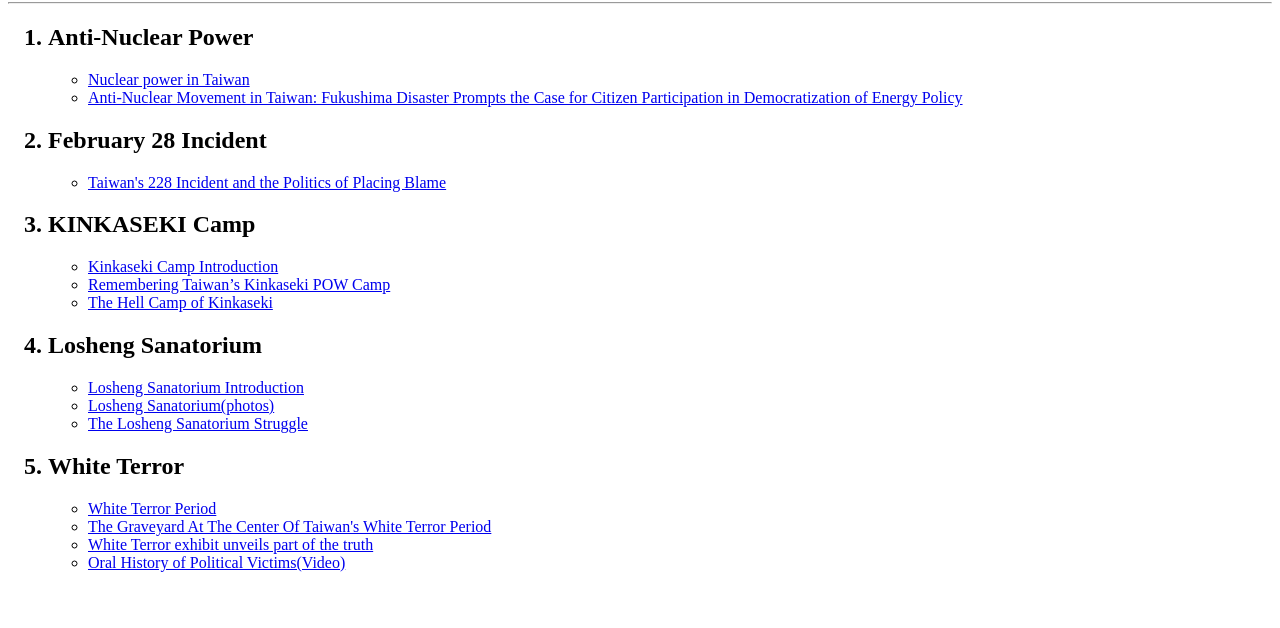
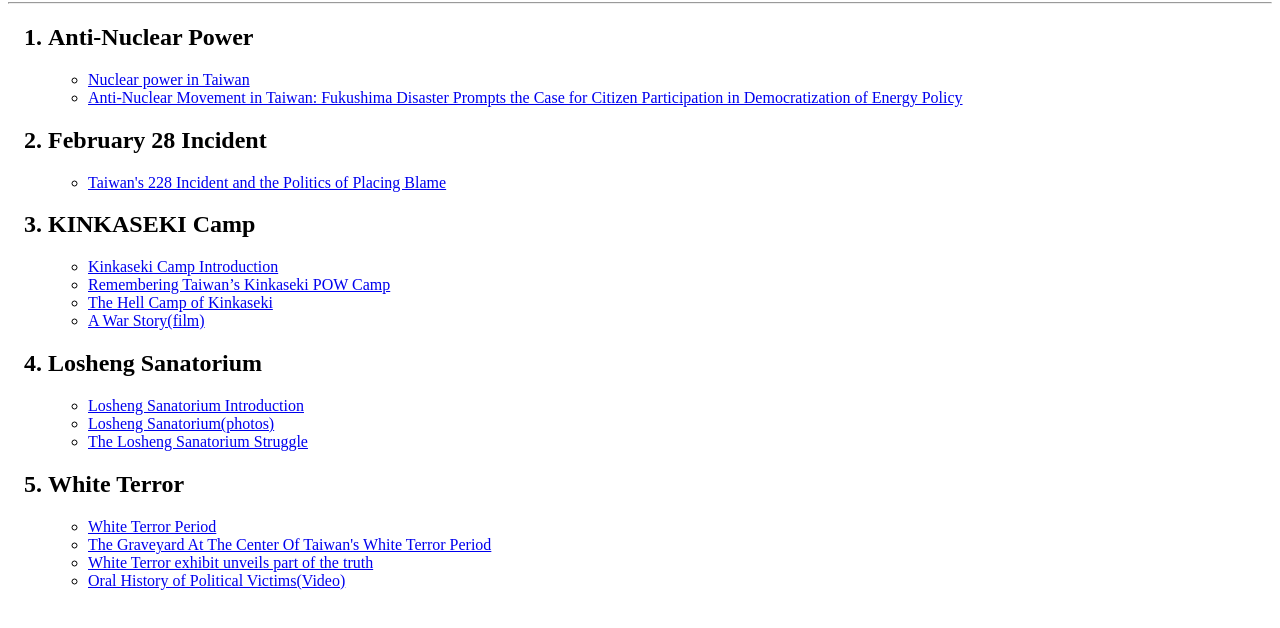
Before and after one commit to b614103080/CENA2020, a plain HTML site: page index.html in a window 1280 px wide. Shown: the part 78-706 px from the top of the page. Drawn offline with Linux system fonts and the light colour scheme.

Commit message:
Add files via upload

```diff
--- a/index.html
+++ b/index.html
@@ -23,6 +23,7 @@
 				<li><a href="./KINKASEKI CAMP/powtaiwan.org-Kinkaseki Camp 1.pdf">Kinkaseki Camp Introduction</a></li>
 				<li><a href="./KINKASEKI CAMP/Remembering Taiwans Kinkaseki POW Camp.pdf">Remembering Taiwan’s Kinkaseki POW Camp</a></li>
 				<li><a href="./KINKASEKI CAMP/The Hell Camp of Kinkaseki entire chapter.pdf">The Hell Camp of Kinkaseki</a></li>
+				<li><a href="https://www.nfb.ca/film/war_story/?fbclid=IwAR3KX3hhXHFGMS_5Vu0cWmUwzwDGBNACb2WX2FfAH7dMeNh_0SjZY6tcydU">A War Story(film)</a></li>
 			</ul>
 		</li>
 		<h2><li>Losheng Sanatorium</h2>
```
